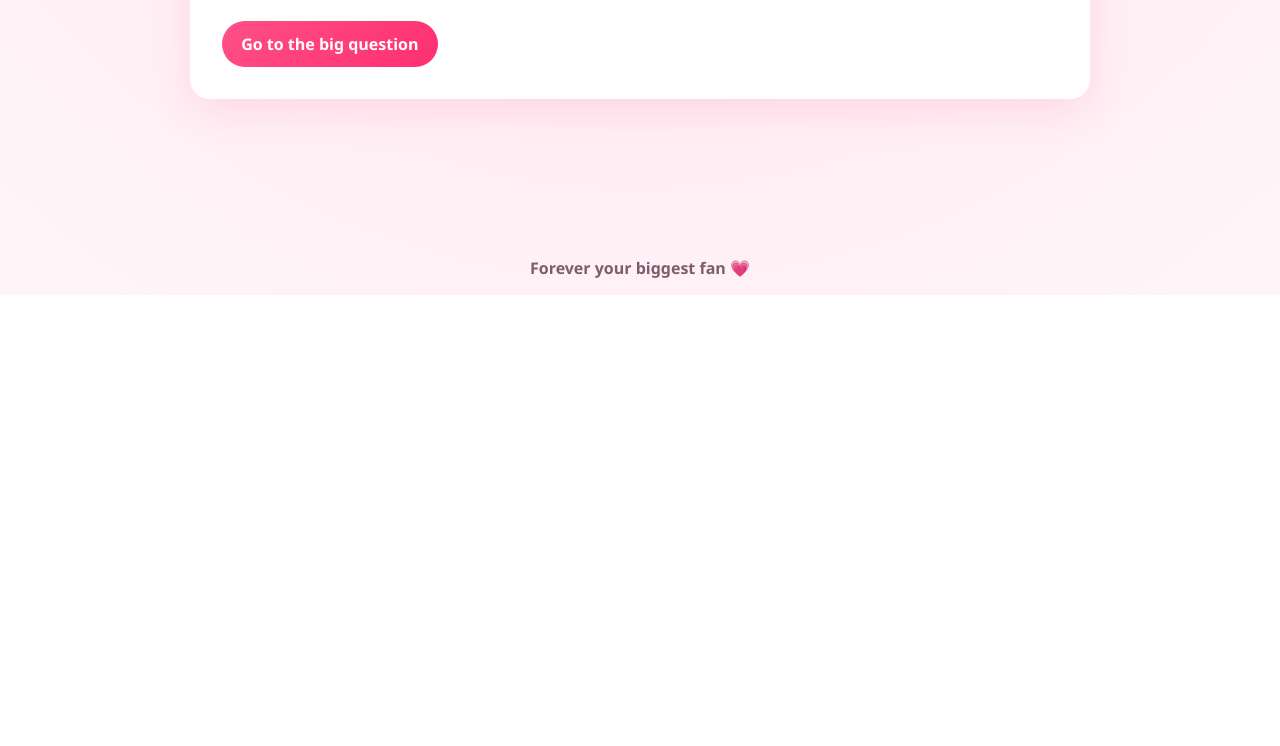
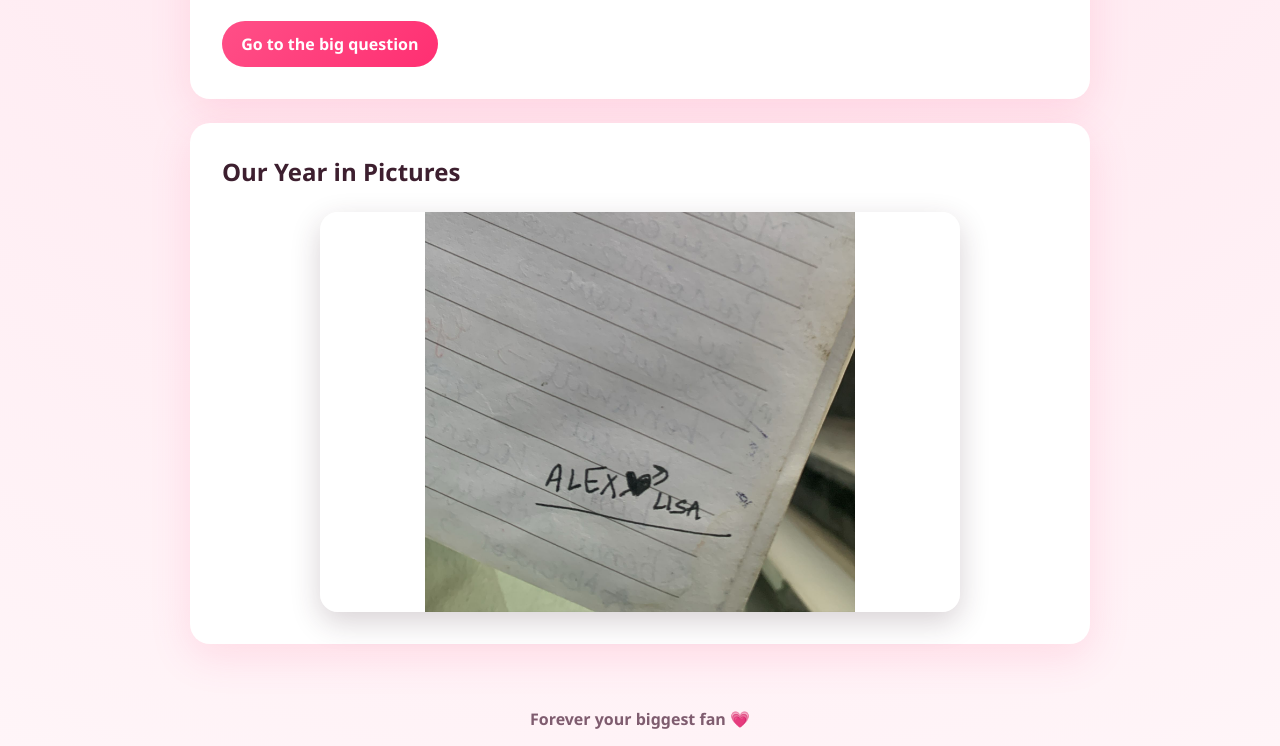
Before and after one commit to alexjoyy/valentines-project, a plain HTML site: page story.html in a window 1280 px wide. Shown: the part 505-1251 px from the top of the page. Before the commit the page ends 800 px from the top, so only its background shows below. Drawn offline with Linux system fonts and the light colour scheme.

Commit message:
Prevent slideshow image cropping with contain fit

```diff
--- a/script.js
+++ b/script.js
@@ -92,3 +92,18 @@ if (yesBtn && noBtn && response) {
     response.textContent = "Hmm... let's pretend you clicked yes 😄";
   });
 }
+
+const slideshows = document.querySelectorAll("[data-slideshow]");
+
+slideshows.forEach((slideshow) => {
+  const slides = slideshow.querySelectorAll(".slideshow-image");
+  if (slides.length <= 1) return;
+
+  let currentIndex = 0;
+
+  setInterval(() => {
+    slides[currentIndex].classList.remove("is-active");
+    currentIndex = (currentIndex + 1) % slides.length;
+    slides[currentIndex].classList.add("is-active");
+  }, 3000);
+});
--- a/story.html
+++ b/story.html
@@ -53,6 +53,30 @@
         </div>
         <a class="btn" href="question.html">Go to the big question</a>
       </section>
+
+      <section class="card">
+        <h2>Our Year in Pictures</h2>
+        <div class="slideshow" data-slideshow>
+          <img class="slideshow-image is-active" src="images/1.JPG" alt="Our memory 1" />
+          <img class="slideshow-image" src="images/2.JPG" alt="Our memory 2" />
+          <img class="slideshow-image" src="images/3.PNG" alt="Our memory 3" />
+          <img class="slideshow-image" src="images/4.GIF" alt="Our memory 4" />
+          <img class="slideshow-image" src="images/5.JPG" alt="Our memory 5" />
+          <img class="slideshow-image" src="images/6.JPG" alt="Our memory 6" />
+          <img class="slideshow-image" src="images/7.PNG" alt="Our memory 7" />
+          <img class="slideshow-image" src="images/8.PNG" alt="Our memory 8" />
+          <img class="slideshow-image" src="images/9.PNG" alt="Our memory 9" />
+          <img class="slideshow-image" src="images/10.JPG" alt="Our memory 10" />
+          <img class="slideshow-image" src="images/11.JPG" alt="Our memory 11" />
+          <img class="slideshow-image" src="images/12.JPG" alt="Our memory 12" />
+          <img class="slideshow-image" src="images/13.JPG" alt="Our memory 13" />
+          <img class="slideshow-image" src="images/14.JPG" alt="Our memory 14" />
+          <img class="slideshow-image" src="images/15.JPG" alt="Our memory 15" />
+          <img class="slideshow-image" src="images/16.PNG" alt="Our memory 16" />
+          <img class="slideshow-image" src="images/17.JPG" alt="Our memory 17" />
+          <img class="slideshow-image" src="images/19.JPG" alt="Our memory 18" />
+        </div>
+      </section>
     </main>
 
     <footer class="site-footer">Forever your biggest fan 💗</footer>
--- a/styles.css
+++ b/styles.css
@@ -155,3 +155,27 @@ h3 {
     padding: 1.25rem;
   }
 }
+
+.slideshow {
+  position: relative;
+  width: min(100%, 640px);
+  aspect-ratio: 16 / 10;
+  margin: 1.5rem auto 0;
+}
+
+.slideshow-image {
+  position: absolute;
+  inset: 0;
+  width: 100%;
+  height: 100%;
+  object-fit: contain;
+  background: rgba(255, 255, 255, 0.5);
+  border-radius: 18px;
+  box-shadow: 0 10px 30px rgba(61, 31, 47, 0.2);
+  opacity: 0;
+  transition: opacity 900ms ease;
+}
+
+.slideshow-image.is-active {
+  opacity: 1;
+}
```
Also changed, not shown: index.html (+24 -0 lines).
